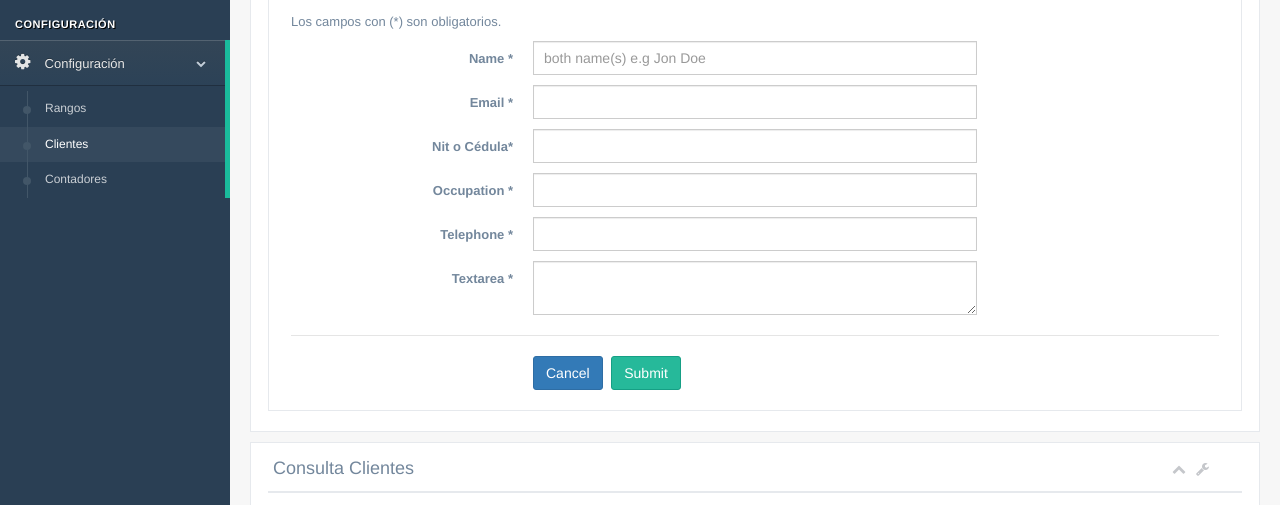
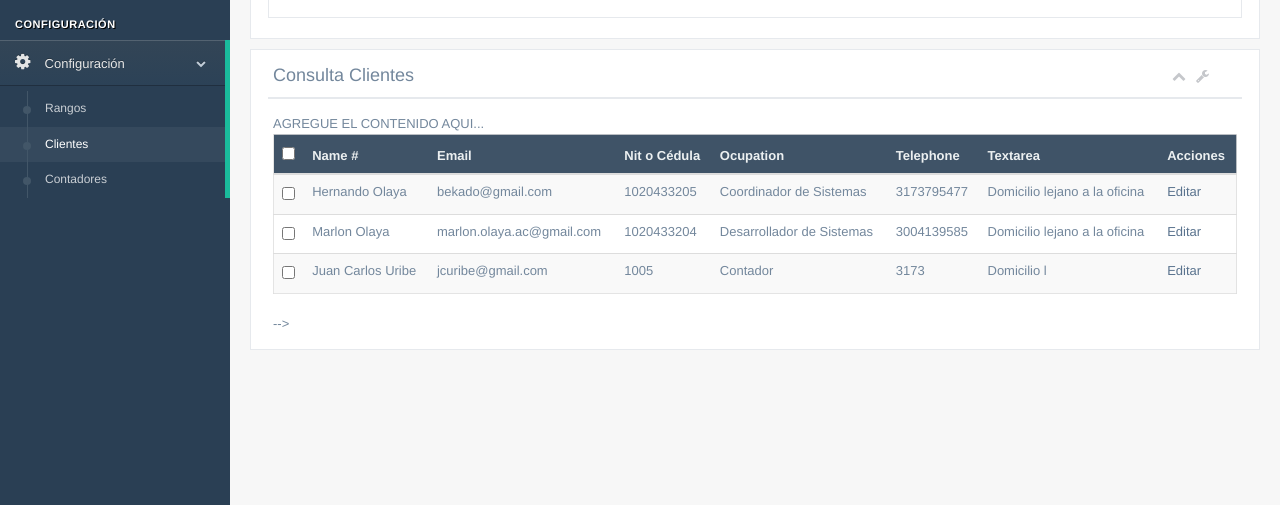
Before and after one commit to GeniusBross/aqamanager, a plain HTML site: page clientes.html in a window 1280 px wide. Shown: the part 247-752 px from the top of the page. Drawn offline with Linux system fonts and the light colour scheme.

Commit message:
Se oculto por defecto formulario

```diff
--- a/clientes.html
+++ b/clientes.html
@@ -186,12 +186,12 @@
                                     </ul>
                                     <div class="clearfix"></div>
                                 </div>
-                                <div class="x_panel">
+                                <div class="x_panel" style="height:auto;">
                                     <div class="x_title">
                                         <!-- Titulo Pagina -->
                                         <h2>Formulario Clientes</h2>
                                         <ul class="nav navbar-right panel_toolbox">
-                                            <li><a class="collapse-link"><i class="fa fa-chevron-up"></i></a>
+                                            <li><a class="collapse-link"><i class="fa fa-chevron-down"></i></a>
                                             </li>
                                             <li class="dropdown">
                                                 <a href="#" class="dropdown-toggle" data-toggle="dropdown" role="button" aria-expanded="true"><i class="fa fa-wrench"></i></a>
@@ -206,7 +206,7 @@
                                         </ul>
                                         <div class="clearfix"></div>
                                     </div>
-                                    <div class="x_content">
+                                    <div class="x_content" style="display:none">
 
                                         <form class="form-horizontal form-label-left" novalidate>
 
@@ -214,14 +214,14 @@
                                             </p>
 
                                             <div class="item form-group">
-                                                <label class="control-label col-md-3 col-sm-3 col-xs-12" for="name">Name <span class="required">*</span>
+                                                <label class="control-label col-md-3 col-sm-3 col-xs-12" for="name">Nombre <span class="required">*</span>
                                                 </label>
                                                 <div class="col-md-6 col-sm-6 col-xs-12">
                                                     <input id="name" class="form-control col-md-7 col-xs-12" data-validate-length-range="6" data-validate-words="2" name="name" placeholder="both name(s) e.g Jon Doe" required="required" type="text">
                                                 </div>
                                             </div>
                                             <div class="item form-group">
-                                                <label class="control-label col-md-3 col-sm-3 col-xs-12" for="email">Email <span class="required">*</span>
+                                                <label class="control-label col-md-3 col-sm-3 col-xs-12" for="email">Correo <span class="required">*</span>
                                                 </label>
                                                 <div class="col-md-6 col-sm-6 col-xs-12">
                                                     <input type="email" id="email" name="email" required="required" class="form-control col-md-7 col-xs-12">
@@ -236,7 +236,7 @@
                                                 </div>
                                             </div>
                                             <div class="item form-group">
-                                                <label class="control-label col-md-3 col-sm-3 col-xs-12" for="occupation">Occupation <span class="required">*</span>
+                                                <label class="control-label col-md-3 col-sm-3 col-xs-12" for="occupation">Ocupación <span class="required">*</span>
                                                 </label>
                                                 <div class="col-md-6 col-sm-6 col-xs-12">
                                                     <input id="occupation" type="text" name="occupation" data-validate-length-range="5,20" class="optional form-control col-md-7 col-xs-12">
@@ -244,14 +244,14 @@
                                             </div>
 
                                             <div class="item form-group">
-                                                <label class="control-label col-md-3 col-sm-3 col-xs-12" for="telephone">Telephone <span class="required">*</span>
+                                                <label class="control-label col-md-3 col-sm-3 col-xs-12" for="telephone">Telefono <span class="required">*</span>
                                                 </label>
                                                 <div class="col-md-6 col-sm-6 col-xs-12">
                                                     <input type="tel" id="telephone" name="phone" required="required" data-validate-length-range="8,20" class="form-control col-md-7 col-xs-12">
                                                 </div>
                                             </div>
                                             <div class="item form-group">
-                                                <label class="control-label col-md-3 col-sm-3 col-xs-12" for="textarea">Textarea <span class="required">*</span>
+                                                <label class="control-label col-md-3 col-sm-3 col-xs-12" for="textarea">Bio <span class="required">*</span>
                                                 </label>
                                                 <div class="col-md-6 col-sm-6 col-xs-12">
                                                     <textarea id="textarea" required="required" name="textarea" class="form-control col-md-7 col-xs-12"></textarea>
```
